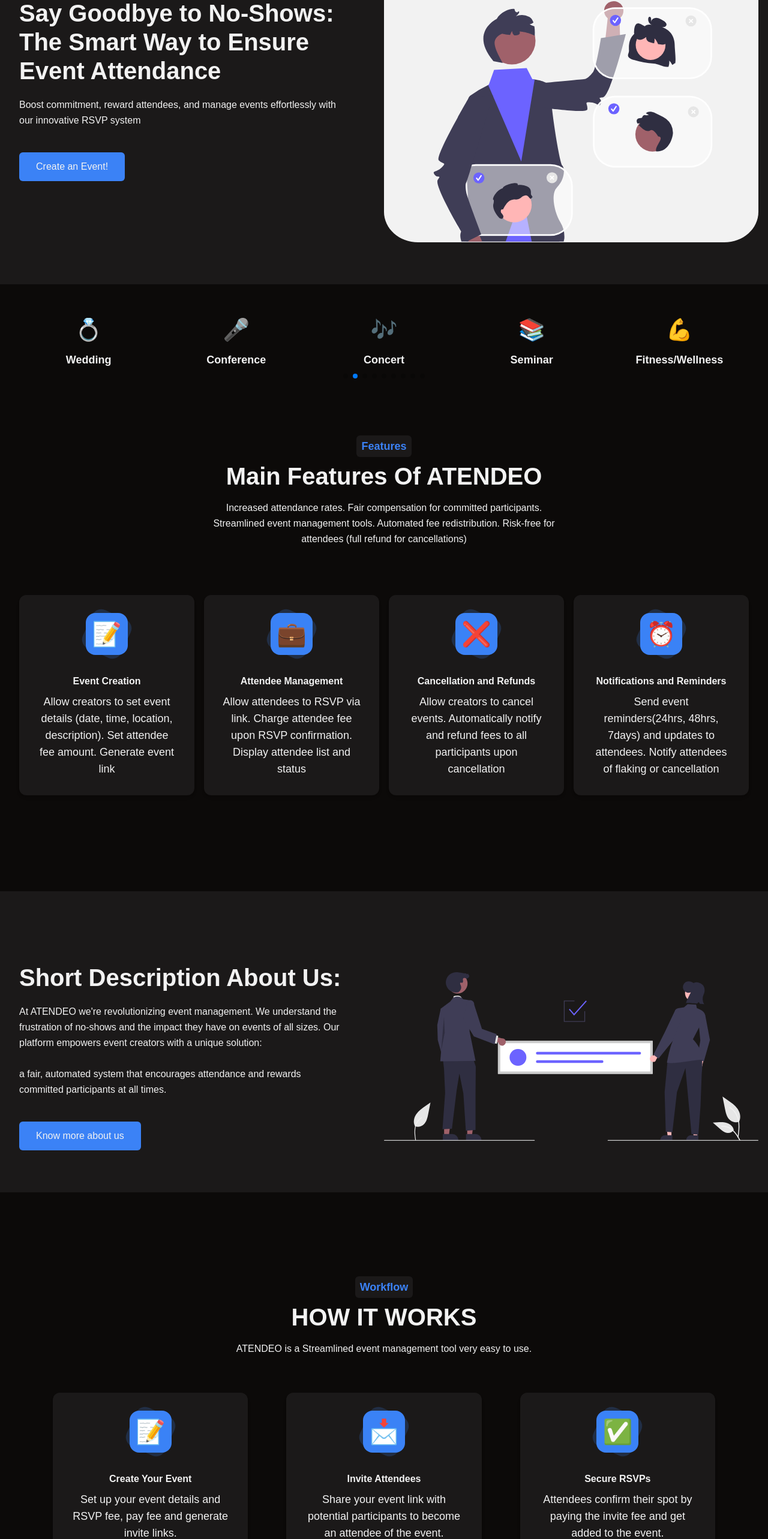
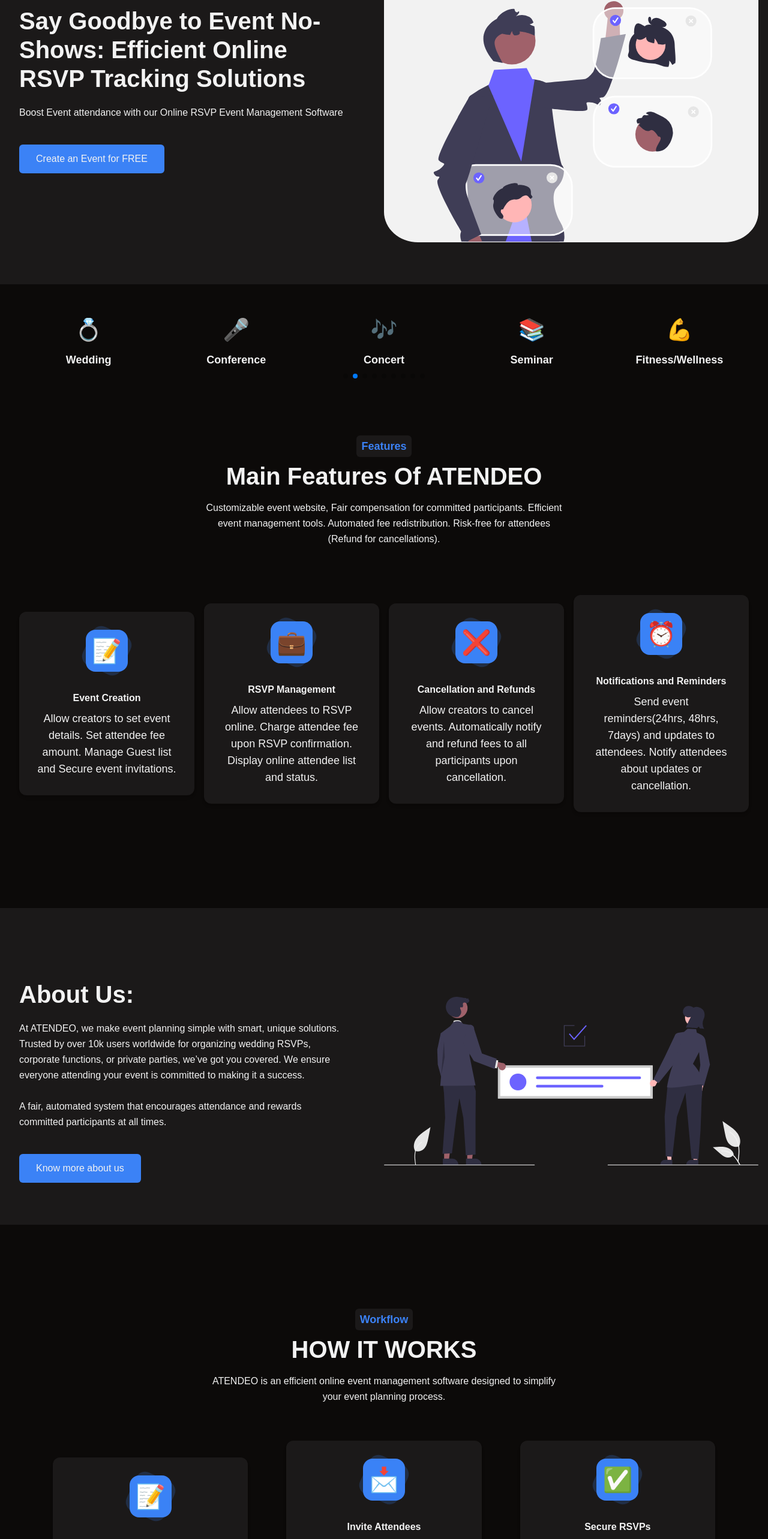
Before and after one commit to lateef-Blessing/rsvp, a Next.js app: page / in a window 1280 px wide. Shown: the part 224-2790 px from the top of the page at 60% size. Built offline with nearby package versions, Linux system fonts and the light colour scheme; no server answers; a web font is replaced by a local one.

Commit message:
keywords

```diff
--- a/components/root/about.tsx
+++ b/components/root/about.tsx
@@ -12,15 +12,12 @@
             <div className="w-full px-4 lg:w-1/2">
               <div className="mb-12 max-w-[540px] lg:mb-0">
                 <h2 className="mb-5 text-3xl font-bold leading-tight sm:text-[40px] sm:leading-[1.2]">
-                  Short Description About Us:
+                About Us:
                 </h2>
                 <p className="mb-10 text-base leading-relaxed">
-                  At ATENDEO we're revolutionizing event management. We
-                  understand the frustration of no-shows and the impact they
-                  have on events of all sizes. Our platform empowers event
-                  creators with a unique solution:
+                At ATENDEO, we make event planning simple with smart, unique solutions. Trusted by over 10k users worldwide for organizing wedding RSVPs, corporate functions, or private parties, we’ve got you covered. We ensure everyone attending your event is committed to making it a success.
                   <br />
-                  <br />a fair, automated system that encourages attendance and
+                  <br />A fair, automated system that encourages attendance and
                   rewards committed participants at all times.
                 </p>
 
--- a/components/root/call-to-action.tsx
+++ b/components/root/call-to-action.tsx
@@ -18,7 +18,7 @@
                   href="/auth/login"
                   className="inline-block rounded-md border border-transparent bg-secondary px-7 py-3 text-base font-medium transition hover:bg-transparent hover:border-2 hover:border-black/80"
                 >
-                  Host an Event
+                  Host an Event Now!
                 </Link>
               </div>
             </div>
--- a/components/root/faqs.tsx
+++ b/components/root/faqs.tsx
@@ -76,9 +76,7 @@
               {openSection === 1 && (
                 <div className="accordion-content w-full overflow-hidden pr-4 max-h-[250px]">
                   <p className="text-base font-normal leading-6">
-                    If an attendee doesn't show up, 80% of their fee is
-                    redistributed among the attending participants. The
-                    remaining 20% covers our platform costs.
+                  Fees from no-shows are automatically redistributed to attendees who check in, ensuring fair rewards for committed participants.
                   </p>
                 </div>
               )}
@@ -130,10 +128,7 @@
               {openSection === 2 && (
                 <div className="accordion-content w-full overflow-hidden pr-4 max-h-[250px]">
                   <p className="text-base font-normal leading-6">
-                    Yes, there is no restriction on event types, all events
-                    ranging from Corporate events like Conferences, to Social
-                    events like Birthdays, as well as Weddings and Educational
-                    Seminars
+                  Yes! ATENDEO supports all types of events, including weddings, corporate events, Seminars, private parties, and more.
                   </p>
                 </div>
               )}
@@ -185,8 +180,7 @@
               {openSection === 3 && (
                 <div className="accordion-content w-full overflow-hidden pr-4 max-h-[250px]">
                   <p className="text-base font-normal leading-6">
-                    No worries! You cancel your attendance you receiver half of
-                    your deposit, the other half goes to the event attendees.
+                  You can cancel your RSVP, but refunds are subject to the event's cancellation policy.
                   </p>
                 </div>
               )}
@@ -238,8 +232,7 @@
               {openSection === 4 && (
                 <div className="accordion-content w-full overflow-hidden pr-4 max-h-[250px]">
                   <p className="text-base font-normal leading-6">
-                    Yes, you can cancel any event you created, and notifications
-                    will be sent to all that RSVPd.
+                  Yes, event creators can cancel events at any time. Attendees will be notified, and refunds will be processed automatically.
                   </p>
                 </div>
               )}
@@ -291,9 +284,7 @@
               {openSection === 5 && (
                 <div className="accordion-content w-full overflow-hidden pr-4 max-h-[250px]">
                   <p className="text-base font-normal leading-6">
-                    Absolutely. All fees are held securely by the system, acting
-                    as an escrow. Payments are only processed after the event
-                    concludes.
+                  Absolutely! ATENDEO uses secure payment systems and encryption to protect your transactions.
                   </p>
                 </div>
               )}
@@ -345,8 +336,7 @@
               {openSection === 6 && (
                 <div className="accordion-content w-full overflow-hidden pr-4 max-h-[250px]">
                   <p className="text-base font-normal leading-6">
-                    All deposits and bonuses are distributed at the night of the
-                    event.
+                    All deposits and bonuses are distributed right after the event concludes.
                   </p>
                 </div>
               )}
--- a/components/root/features.tsx
+++ b/components/root/features.tsx
@@ -14,11 +14,7 @@
         <SectionTitle
           subtitle="Features"
           title="Main Features Of ATENDEO"
-          paragraph="Increased attendance rates.
-Fair compensation for committed participants.
-Streamlined event management tools.
-Automated fee redistribution.
-Risk-free for attendees (full refund for cancellations)"
+          paragraph="Customizable event website, Fair compensation for committed participants. Efficient event management tools. Automated fee redistribution. Risk-free for attendees (Refund for cancellations)."
           center
         />
 
@@ -88,27 +84,27 @@
     icon: <EventCreationIcon />,
     title: 'Event Creation',
     paragraph:
-      'Allow creators to set event details (date, time, location, description). Set attendee fee amount. Generate event link',
+      'Allow creators to set event details. Set attendee fee amount. Manage Guest list and Secure event invitations.',
   },
   {
     id: 2,
     icon: <AttendeesManagement />,
-    title: 'Attendee Management',
+    title: 'RSVP Management',
     paragraph:
-      'Allow attendees to RSVP via link. Charge attendee fee upon RSVP confirmation. Display attendee list and status',
+      'Allow attendees to RSVP online. Charge attendee fee upon RSVP confirmation. Display online attendee list and status.',
   },
   {
     id: 3,
     icon: <CancellationIcon />,
     title: 'Cancellation and Refunds',
     paragraph:
-      'Allow creators to cancel events. Automatically notify and refund fees to all participants upon cancellation',
+      'Allow creators to cancel events. Automatically notify and refund fees to all participants upon cancellation.',
   },
   {
     id: 4,
     icon: <RemindersIcon />,
     title: 'Notifications and Reminders',
     paragraph:
-      'Send event reminders(24hrs, 48hrs, 7days) and updates to attendees. Notify attendees of flaking or cancellation',
+      'Send event reminders(24hrs, 48hrs, 7days) and updates to attendees. Notify attendees about updates or cancellation.',
   },
 ]
--- a/components/root/footer.tsx
+++ b/components/root/footer.tsx
@@ -18,8 +18,7 @@
                 </h1>
               </Link>
               <p className="mb-8 max-w-[270px] text-base text-gray-7">
-                Boost commitment, reward attendees, and manage events
-                effortlessly with our innovative RSVP system
+              Boost Event attendance with our Online RSVP Event Management Software
               </p>
               <div className="-mx-3 flex items-center">
                 <a
--- a/components/root/hero.tsx
+++ b/components/root/hero.tsx
@@ -10,19 +10,17 @@
             <div className="w-full px-4 lg:w-1/2">
               <div className="mb-12 max-w-[540px] lg:mb-0">
                 <h2 className="mb-5 text-3xl font-bold leading-tight sm:text-[40px] sm:leading-[1.2]">
-                  Say Goodbye to No-Shows: The Smart Way to Ensure Event
-                  Attendance
+                Say Goodbye to Event No-Shows: Efficient Online RSVP Tracking Solutions
                 </h2>
                 <p className="mb-10 text-base leading-relaxed">
-                  Boost commitment, reward attendees, and manage events
-                  effortlessly with our innovative RSVP system
+                  Boost Event attendance with our Online RSVP Event Management Software
                 </p>
 
                 <Link
                   href="/auth/login"
                   className="inline-flex items-center justify-center rounded-md bg-primary px-7 py-3 text-center text-base font-medium duration-300 hover:bg-primary/50"
                 >
-                  Create an Event!
+                 Create an Event for FREE
                 </Link>
               </div>
             </div>
--- a/components/root/workflow.tsx
+++ b/components/root/workflow.tsx
@@ -61,7 +61,7 @@
             <SectionTitle
               subtitle="Workflow"
               title="HOW IT WORKS"
-              paragraph="ATENDEO is a Streamlined event management tool very easy to use."
+              paragraph="ATENDEO is an efficient online event management software designed to simplify your event planning process."
               center
             />
           </div>
@@ -79,8 +79,7 @@
               </div>
               <h3 className="font-bold mb-2">Create Your Event</h3>
               <p className="text-lg text-center">
-                Set up your event details and RSVP fee, pay fee and generate
-                invite links.
+              Set up your event details and RSVP fee, pay the fee and generate invite links.
               </p>
             </div>
 
@@ -92,8 +91,7 @@
               </div>
               <h3 className="font-bold mb-2">Invite Attendees</h3>
               <p className="text-lg text-center">
-                Share your event link with potential participants to become an
-                attendee of the event.
+              With digital invitations, you can share your event link with potential participants to become an event attendee and track RSVPs.
               </p>
             </div>
 
@@ -105,8 +103,7 @@
               </div>
               <h3 className="font-bold mb-2">Secure RSVPs</h3>
               <p className="text-lg text-center">
-                Attendees confirm their spot by paying the invite fee and get
-                added to the event.
+              Attendees confirm their attendance by paying the invite fee, ensuring their spot is locked in. Confirmed RSVPs are visible and tracked by event creators.
               </p>
             </div>
 
@@ -118,9 +115,7 @@
               </div>
               <h3 className="font-bold mb-2">Reminder</h3>
               <p className="text-lg text-center">
-                Notifications are received 24 hours to the event, notifications
-                of canceled events, refunds and redistributed invite fees are
-                also received by RSVPs.
+              Notifications are received 24 hours, 72 hours and 7 days before the event, notifications of cancelled events, refunds and redistributed invite fees are also received by online RSVPs.
               </p>
             </div>
 
@@ -132,9 +127,7 @@
               </div>
               <h3 className="font-bold mb-2">Event Day</h3>
               <p className="text-lg text-center">
-                Attendees Scan QR codes to confirm attendance, and fees from
-                no-shows are automatically redistributed to attendees after the
-                event concludes.
+              On event day, Attendees Scan QR codes to confirm attendance and fees from no-shows are automatically redistributed to attendees after the event concludes.
               </p>
             </div>
 
@@ -146,8 +139,7 @@
               </div>
               <h3 className="font-bold mb-2">Everyone Wins</h3>
               <p className="text-lg text-center">
-                Committed attendees may receive more than they paid! Increased
-                attendance rates. Fair compensation for committed participants
+              Committed attendees might walk away with more than they paid, thanks to redistributed fees. You enjoy higher attendance rates, while participants are fairly rewarded for showing up.
               </p>
             </div>
           </div>
--- a/lib/utils.ts
+++ b/lib/utils.ts
@@ -121,7 +121,7 @@
 export function constructMetadata({
   title = 'Atendeo - Say Goodbye to No-Shows: The Smart Way to Ensure Event Attendance',
   description = 'Boost commitment, reward attendees, and manage events effortlessly with our innovative RSVP system',
-  keywords = 'Event creation, Events planning, Attend events',
+  keywords = 'Online RSVP, Event website, Event management software, Online invitations, Wedding RSVP Site, Online invitations with RSVP, Digital Invitations',
   image = '/thumbnail.png',
   icons = '/favicon.ico',
 }: {
```
